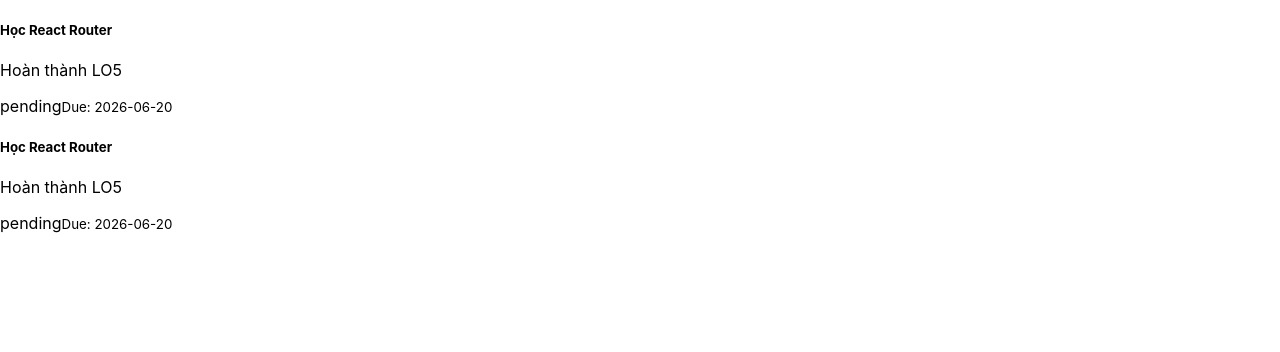
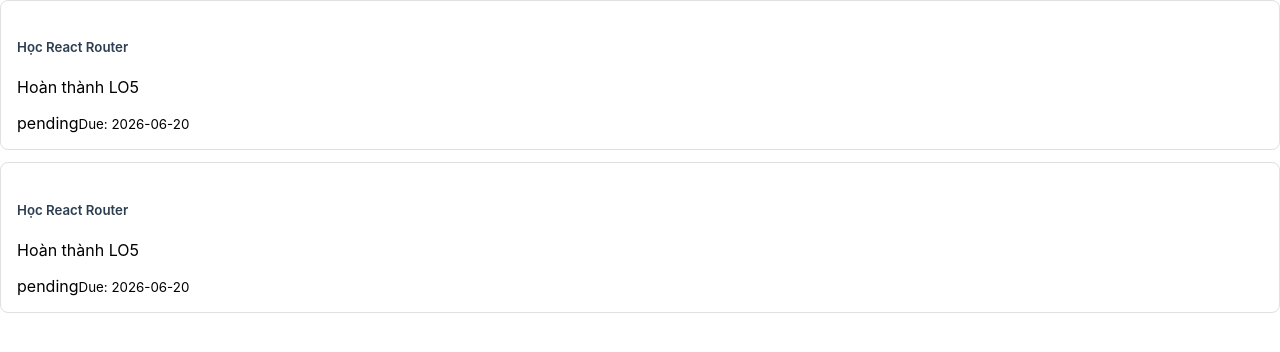
Before and after one commit to KieuDuc179/Task_Tracker, a React (Create React App) app: page /about in a window 1280 px wide. Shown: the top 352 px of the page. Built offline with nearby package versions, Linux system fonts and the light colour scheme.

Commit message:
Style app with React-Bootstrap navbar/layout and custom CSS for TaskItem (LO4)

```diff
--- /dev/null
+++ b/src/components/TaskItem.css
@@ -0,0 +1,18 @@
+.task-item {
+  border: 1px solid #e0e0e0;
+  border-radius: 8px;
+  padding: 16px;
+  margin-bottom: 12px;
+  background-color: #fff;
+  transition: transform 0.15s ease, box-shadow 0.15s ease;
+}
+
+.task-item:hover {
+  transform: translateY(-2px);
+  box-shadow: 0 4px 12px rgba(0, 0, 0, 0.08);
+}
+
+.task-item h5 {
+  color: #2c3e50;
+  font-weight: 600;
+}
--- a/src/components/TaskItemFunctional.jsx
+++ b/src/components/TaskItemFunctional.jsx
@@ -1,4 +1,5 @@
 import React from 'react';
+import './TaskItem.css';
 
 function TaskItemFunctional({ task }) {
   const { title, description, status, dueDate } = task;
```
Also changed, not shown: src/components/AppNavbar.js (added, +22 -0 lines).
